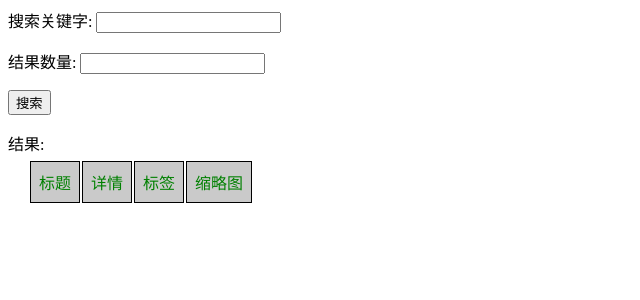
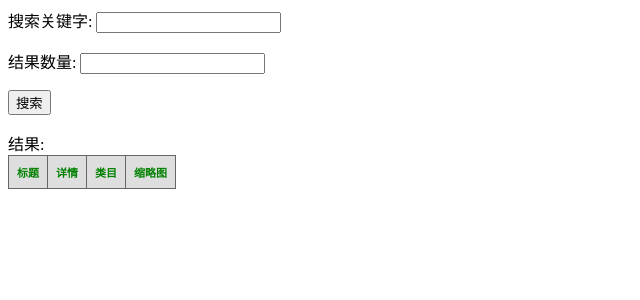
Before and after one commit to Wanke15/search_ui, a Flask app: template templates/index.html in a window 1280 px wide. Shown: the top 300 px of the page, without its empty margins (0-640 px from the left). Run offline with Flask 2, Linux system fonts and the light colour scheme; the template is opened without the code that fills it: most values are stand-ins (such as "Sample title", 1, 10 or a date in 2020); lists and menus that the app fills with data are empty.

Commit message:
结果页样式修改

```diff
--- a/templates/index.html
+++ b/templates/index.html
@@ -1,18 +1,26 @@
 <style type="text/css">
 
-    th:tr{
-        color: blue;
-
+table.gridtable {
+    font-family: verdana,arial,sans-serif;
+    font-size:11px;
+    color:#333333;
+    border-width: 1px;
+    border-color: #666666;
+    border-collapse: collapse;
 }
-    tr:nth-of-type(2n){
-        border: 1px solid black;
-        background-color: rgba(150, 150, 150, 0.5);
-
+table.gridtable th {
+    border-width: 1px;
+    padding: 8px;
+    border-style: solid;
+    border-color: #666666;
+    background-color: #dedede;
 }
-
-    td{
-        padding: 8px 8px;
-        border: 1px solid black;
+table.gridtable td {
+    border-width: 1px;
+    padding: 8px;
+    border-style: solid;
+    border-color: #666666;
+    background-color: #ffffff;
 }
 </style>
 
@@ -25,16 +33,14 @@
 {% if hits %}
   结果:</br>
 
-  <table style="margin-left: 20px;">
-    <th>
+  <table class="gridtable">
       <tr style="color: green; ">
-          <td>标题</td>
-          <td>详情</td>
-          <td>标签</td>
-          <td>缩略图</td>
+              <th>标题</th>
+              <th>详情</th>
+              <th>类目</th>
+              <th>缩略图</th>
 
       </tr>
-      </th>
 
   <!-- For loop logic of jinja template -->
   {%for i in range(0, hits_size)%}
```
Lines whose indentation alone changed are shown as unchanged.
